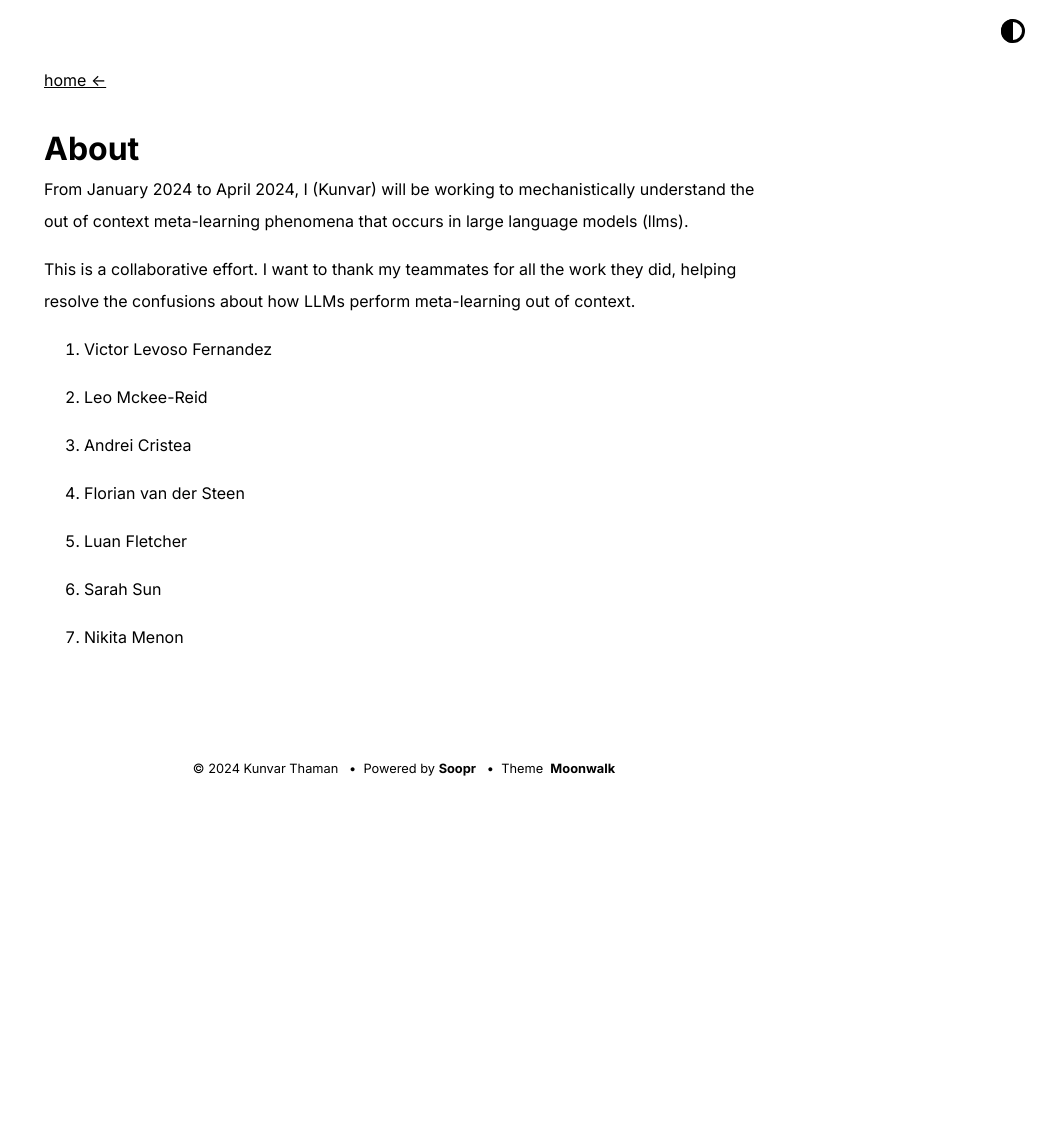
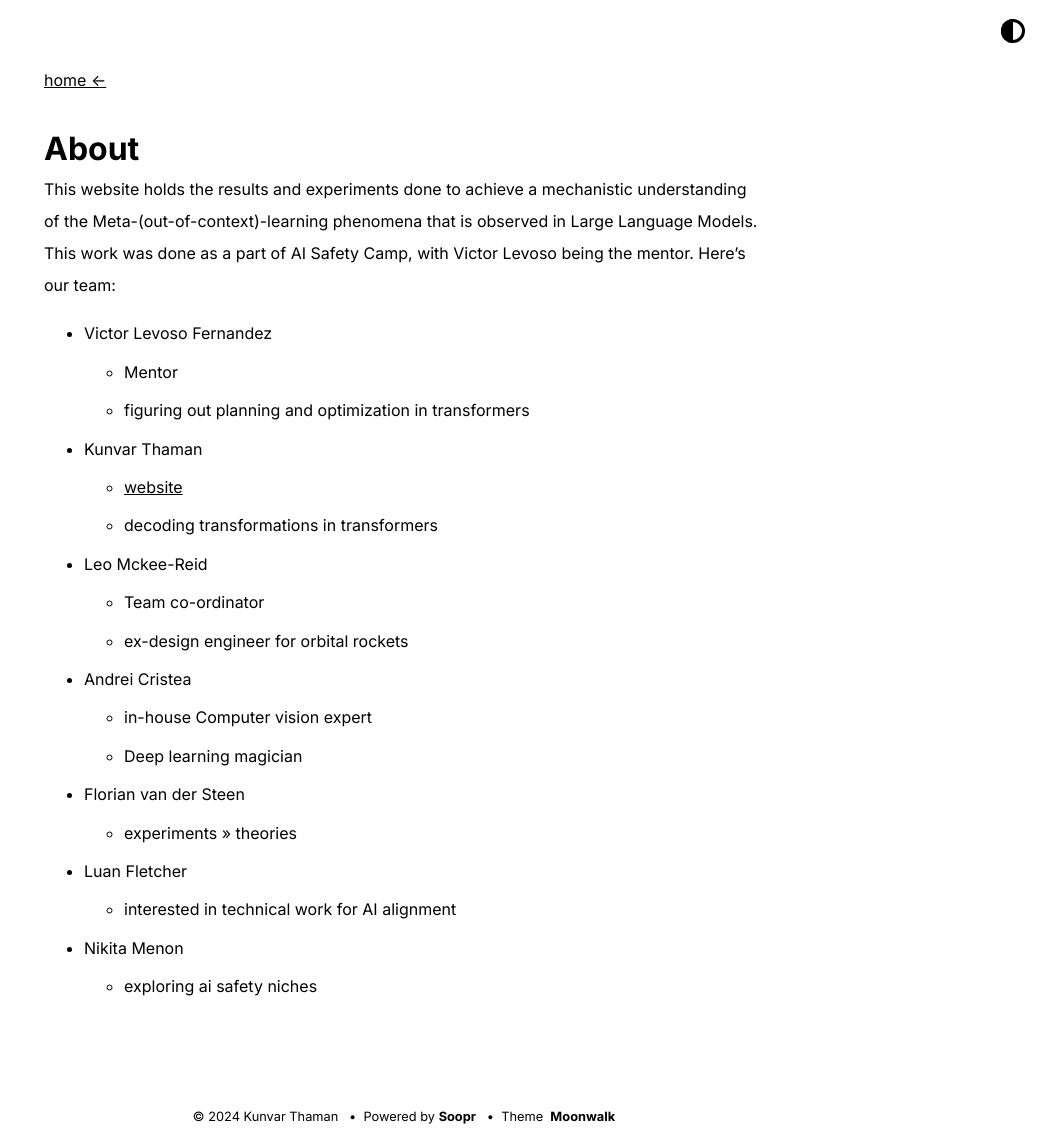
Before and after one commit to firstuserhere/metalearning, a Jekyll site: the page built from about.md, in a window 1280 px wide. Shown: the whole page, without its empty margins (236-1280 px from the left). Built offline with Jekyll 4.4.1, drawn with Linux system fonts in a browser that asks for light colours; before the commit the page ends 900 px from its top, so only the background shows below that.

Commit message:
update about

```diff
--- a/about.md
+++ b/about.md
@@ -3,20 +3,29 @@ layout: post
 title: About
 ---
 
-From January 2024 to April 2024, I (Kunvar) will be working to mechanistically understand the out of context meta-learning phenomena that occurs in large language models (llms).
+This website holds the results and experiments done to achieve a mechanistic understanding of the Meta-(out-of-context)-learning phenomena that is observed in Large Language Models. This work was done as a part of AI Safety Camp, with Victor Levoso being the mentor. Here's our team:
 
-This is a collaborative effort. I want to thank my teammates for all the work they did, helping resolve the confusions about how LLMs perform meta-learning out of context.
+- Victor Levoso Fernandez
+    - Mentor
+    - figuring out planning and optimization in transformers
 
-1. Victor Levoso Fernandez
+- Kunvar Thaman
+    - [website](https://firstuserhere.github.io)
+    - decoding transformations in transformers
 
-2. Leo Mckee-Reid
+- Leo Mckee-Reid
+    - Team co-ordinator
+    - ex-design engineer for orbital rockets
 
-3. Andrei Cristea
+- Andrei Cristea
+    - in-house Computer vision expert
+    - Deep learning magician
 
-4. Florian van der Steen
+- Florian van der Steen
+    - experiments >> theories
 
-5. Luan Fletcher
+- Luan Fletcher
+    - interested in technical work for AI alignment
 
-6. Sarah Sun
-
-7. Nikita Menon
+- Nikita Menon
+    - exploring ai safety niches
```
